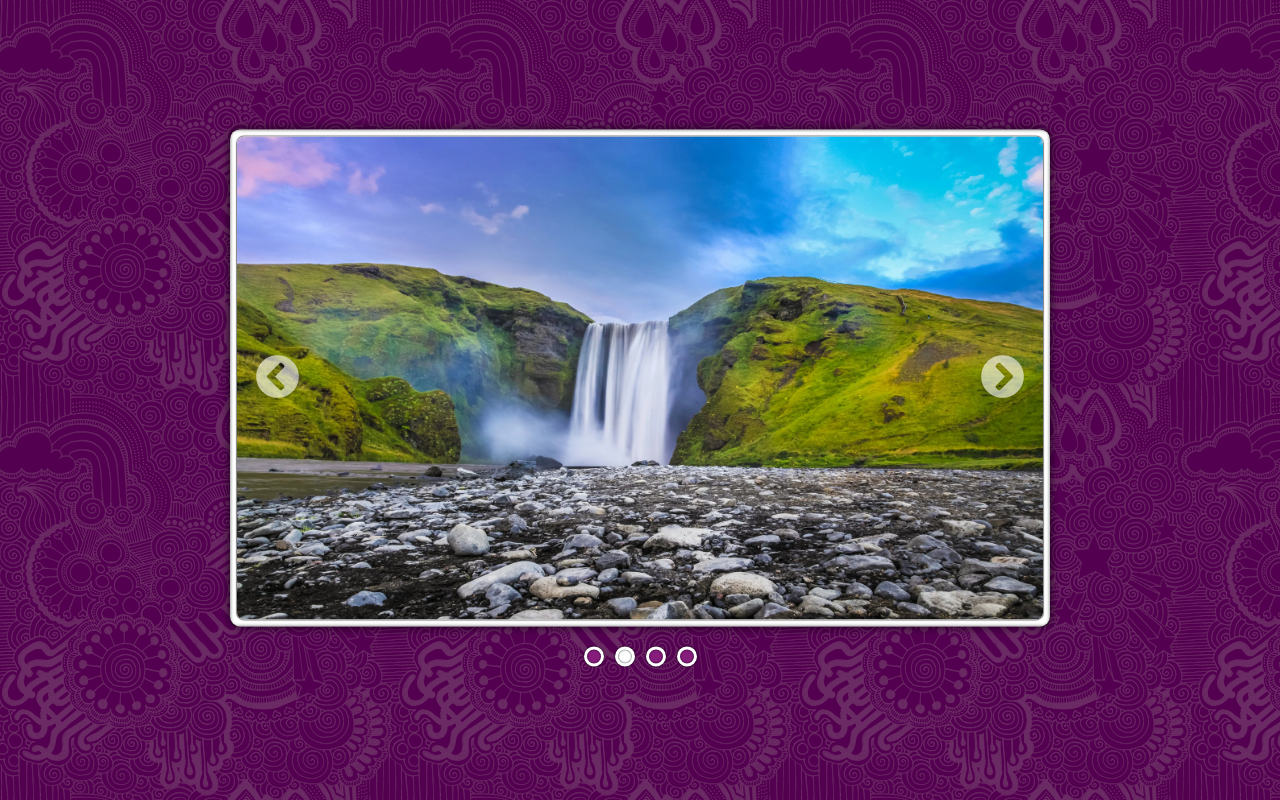
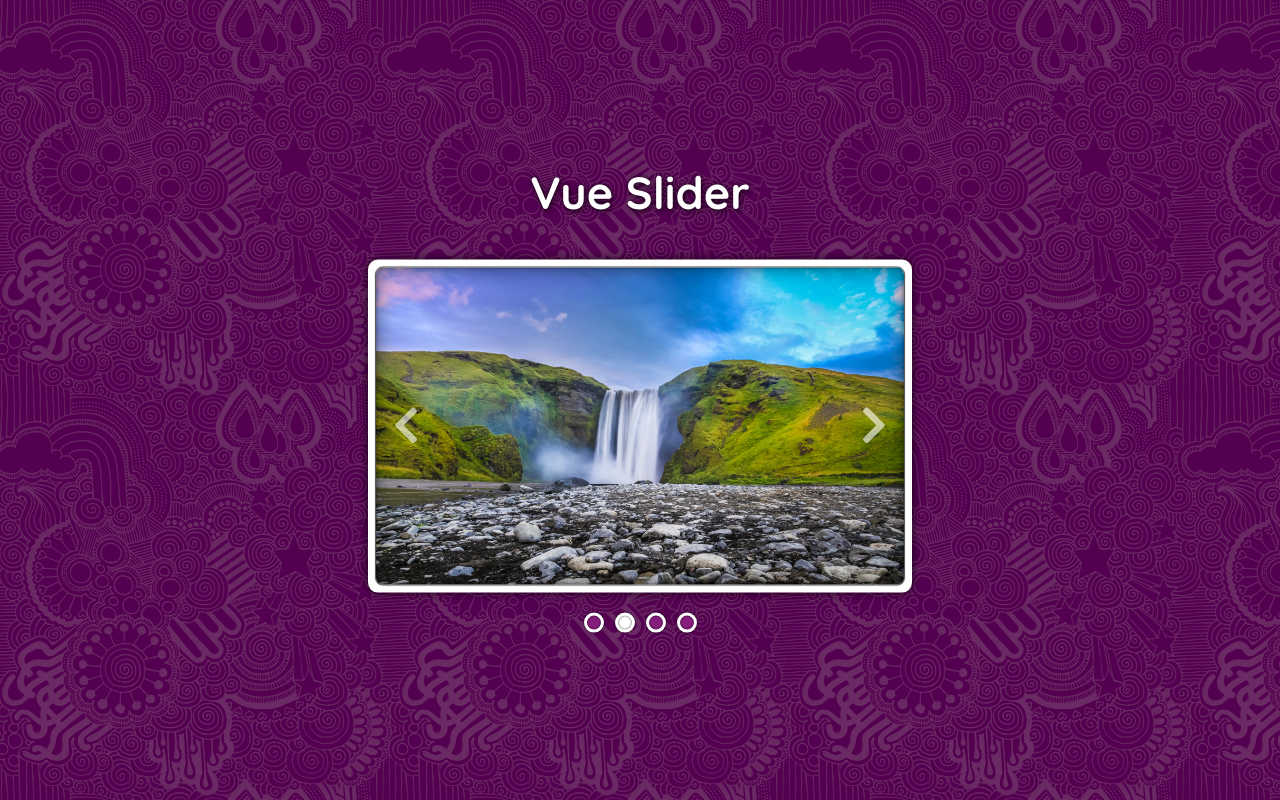
Before and after one commit to endritmorina94/vue-slider, a plain HTML site: page index.html in a window 1280 px wide. Drawn offline with nearby package versions, Linux system fonts and the light colour scheme.

Commit message:
migliorato stili

```diff
--- a/css/style.css
+++ b/css/style.css
@@ -10,12 +10,14 @@ img {
 }
 
 body {
+    font-family: 'Quicksand', sans-serif;
     background-color: #540051;
     background-image: url("../img/skulls.png");
 }
 
 .container {
-    width: 1024px;
+    max-width: 1024px;
+    min-width: 500px;
     margin: 0 auto;
     position: absolute;
     top: 50%;
@@ -23,18 +25,26 @@ body {
     transform: translate(-50%, -50%);
 }
 
+h1 {
+    text-align: center;
+    padding-bottom: 40px;
+    color: white;
+    font-size: 45px;
+    text-shadow: 0 0 5px rgba(0, 0, 0, 0.8), 3px 4px 5px rgba(0, 0, 0, 0.3);
+}
+
 .slider {
     box-shadow: 0 0 10px rgba(0, 0, 0, 0.8);
     position: relative;
-    padding: 7px;
+    padding: 8px;
     margin: 0 auto;
-    width: 80%;
+    width: 85%;
     background-color: #ffffff;
     border-radius: 10px;
 }
 
 .arrow {
-    font-size: 44px;
+    font-size: 42px;
     color: white;
     opacity: 0.6;
     cursor: pointer;
@@ -57,16 +67,20 @@ body {
     right: 25px;
 }
 
+.images {
+    position: relative;
+}
+
 .images img {
     border-radius: 7px;
-    box-shadow: 0 0 1px 1px rgba(0, 0, 0, 0.5);
+    box-shadow: 0 0 1px 1px rgba(0, 0, 0, 0.7);
 }
 
 .shadow {
     position: absolute;
     width: 100%;
     height: 100%;
-    box-shadow: inset 0 0 3px 1px rgba(0, 0, 0, 0.4);
+    box-shadow: inset 0 0 15px 5px rgba(0, 0, 0, 0.3), inset 0 0 4px rgba(0, 0, 0, 0.45);
     border-radius: 7px;
     top: 0;
     left: 0;
@@ -83,7 +97,7 @@ body {
     height: 20px;
     margin: 0 1px;
     border-radius: 50%;
-    background-color: #861d7d;
+    background-color: #861D7D;
     border: 3px solid white;
     display: inline-block;
     cursor: pointer;
--- a/index.html
+++ b/index.html
@@ -7,12 +7,16 @@
     <title>Vue Carousel</title>
     <link rel="stylesheet" href="https://cdnjs.cloudflare.com/ajax/libs/font-awesome/5.15.2/css/all.min.css" integrity="sha512-HK5fgLBL+xu6dm/Ii3z4xhlSUyZgTT9tuc/hSrtw6uzJOvgRr2a9jyxxT1ely+B+xFAmJKVSTbpM/CuL7qxO8w==" crossorigin="anonymous" />
     <link rel="stylesheet" href="css/style.css">
+    <link rel="preconnect" href="https://fonts.gstatic.com">
+    <link href="https://fonts.googleapis.com/css2?family=Quicksand:wght@500;600;700&display=swap" rel="stylesheet">
     <script src="https://cdn.jsdelivr.net/npm/vue"></script>
 </head>
 
 <body>
 
     <div id="root" class="container">
+
+        <h1>Vue Slider</h1>
 
         <div class="slider">
 
@@ -26,18 +30,18 @@
             <div class="slider-direction">
 
                 <div @click="nextPrev(false)" class="arrow left">
-                    <i class="fas fa-chevron-circle-left"></i>
+                    <i class="fas fa-chevron-left"></i>
                 </div>
 
                 <div @click="nextPrev(true)" class="arrow right">
-                    <i class="fas fa-chevron-circle-right"></i>
+                    <i class="fas fa-chevron-right"></i>
                 </div>
             </div>
 
         </div>
 
         <div class="slider-buttons">
-            <div v-for="(item, index) in imgLinks" class="btn" :class="(index == currentImg)? 'active-btn' : ''" @click="jumpToImg(index)"></div>
+            <div v-for="(item, index) in imgLinks" class="btn" :class="{ 'active-btn' : index == currentImg }" @click="jumpToImg(index)"></div>
         </div>
     </div>
 
```
